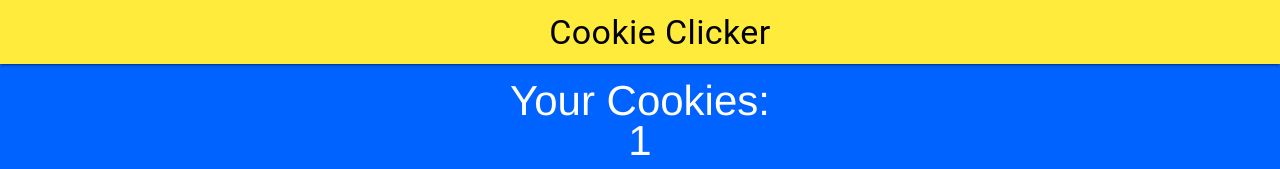
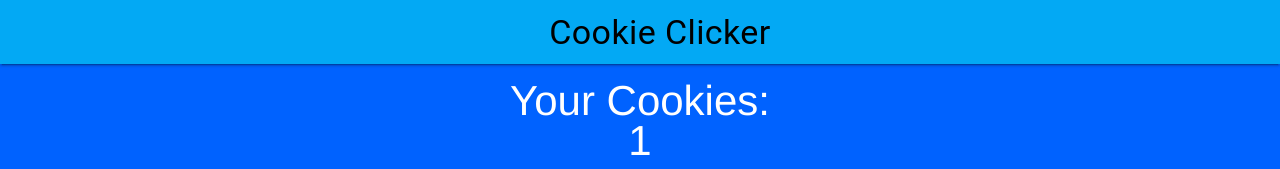
Before and after one commit to MTHS-ICD2O-1-2023/ICD2O-Unit-6-02-nathan-desilva, a plain HTML site: page index.html in a window 1280 px wide. Shown: the top 169 px of the page. Drawn offline with nearby package versions, Linux system fonts and the light colour scheme.

Commit message:
edited mdl

```diff
--- a/index.html
+++ b/index.html
@@ -8,7 +8,7 @@
   <meta name="viewport" content="width=device-width, initial-scale=1.0" />
   <link rel="stylesheet" href="./css/style.css" />
   <link rel="stylesheet" href="https://fonts.googleapis.com/icon?family=Material+Icons" />
-  <link rel="stylesheet" href="https://code.getmdl.io/1.3.0/material.yellow-cyan.min.css" />
+  <link rel="stylesheet" href="https://code.getmdl.io/1.3.0/material.light_blue-cyan.min.css" />
   <link rel="apple-touch-icon" sizes="180x180" href="apple-touch-icon.png" />
   <link rel="icon" type="image/png" sizes="32x32" href="favicon-32x32.png" />
   <link rel="icon" type="image/png" sizes="16x16" href="favicon-16x16.png" />
```
